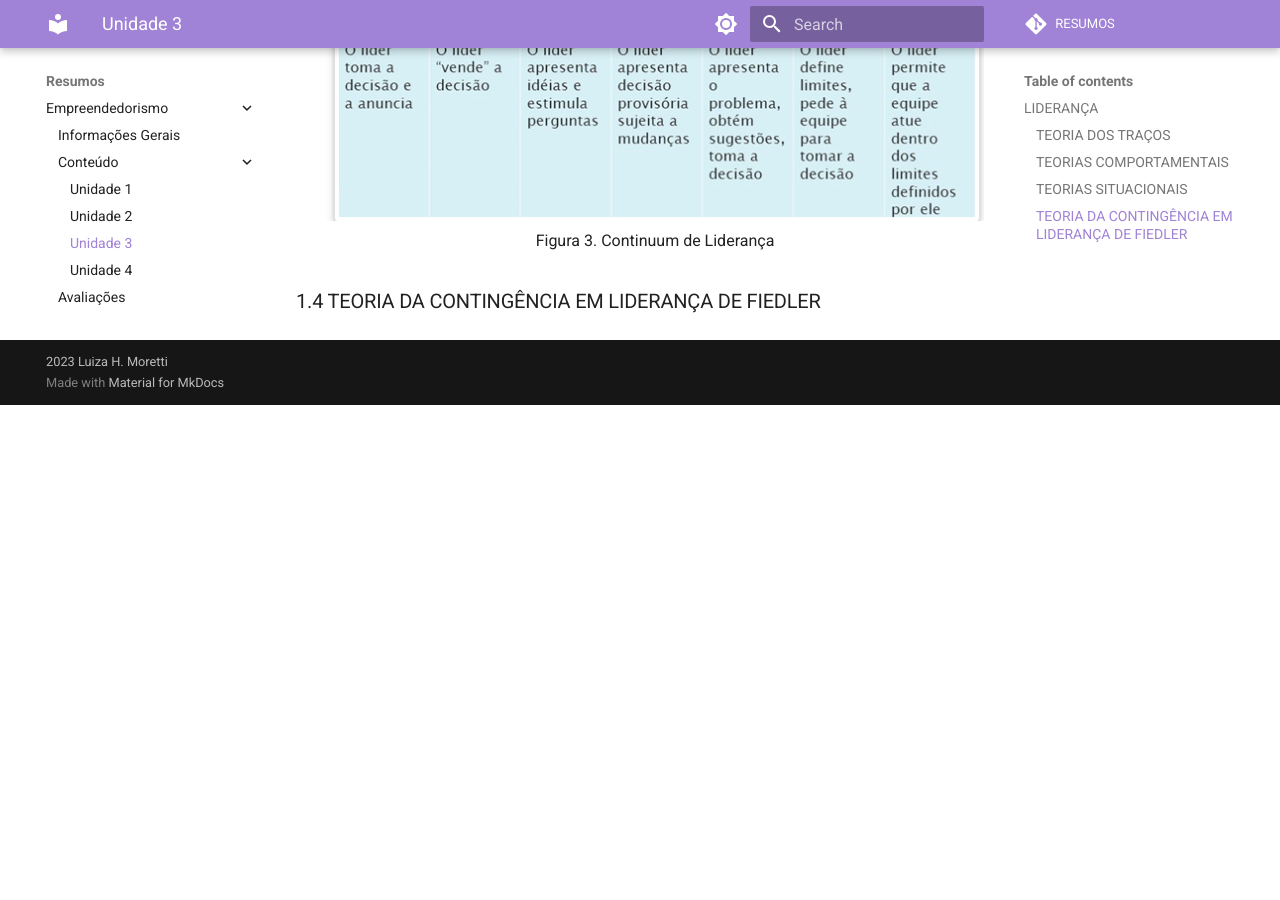
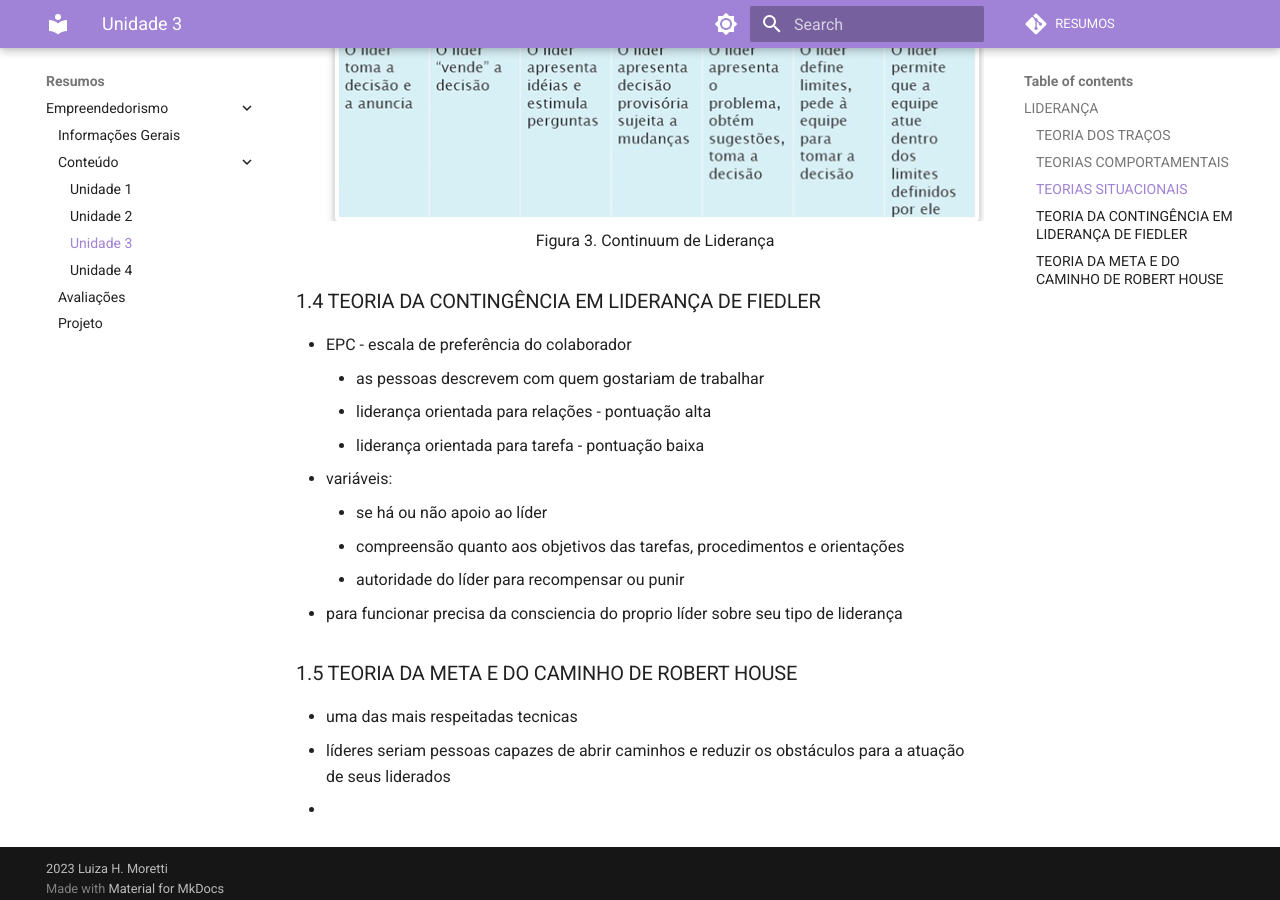
Before and after one commit to luhm/empreendedorismo, an MkDocs documentation site: the page built from docs/empreendedorismo/emp_conteudo3.md, in a window 1280 px wide and 900 px high, scrolled down 2905 px. Built offline with MkDocs 1.6.1 and Material for MkDocs 9.7.7, drawn with Linux system fonts in a browser that asks for light colours; comment, search, counter and statistics services are not loaded; before the commit the page ends 3310 px from its top, so only the background shows below that.

Commit message:
Update emp_conteudo3.md

```diff
--- a/docs/empreendedorismo/emp_conteudo3.md
+++ b/docs/empreendedorismo/emp_conteudo3.md
@@ -59,3 +59,19 @@
 <fig>Continuum de Liderança</fig>
 
 ### TEORIA DA CONTINGÊNCIA EM LIDERANÇA DE FIEDLER
+
+- EPC - escala de preferência do colaborador
+    - as pessoas descrevem com quem gostariam de trabalhar
+    - liderança orientada para relações - pontuação alta
+    - liderança orientada para tarefa - pontuação baixa
+- variáveis:
+    - se há ou não apoio ao líder
+    - compreensão quanto aos objetivos das tarefas, procedimentos e orientações
+    - autoridade do líder para recompensar ou punir
+- para funcionar precisa da consciencia do proprio líder sobre seu tipo de liderança
+
+### TEORIA DA META E DO CAMINHO DE ROBERT HOUSE
+
+- uma das mais respeitadas tecnicas
+- líderes seriam pessoas capazes de abrir caminhos e reduzir os obstáculos para a atuação de seus liderados
+-
```
